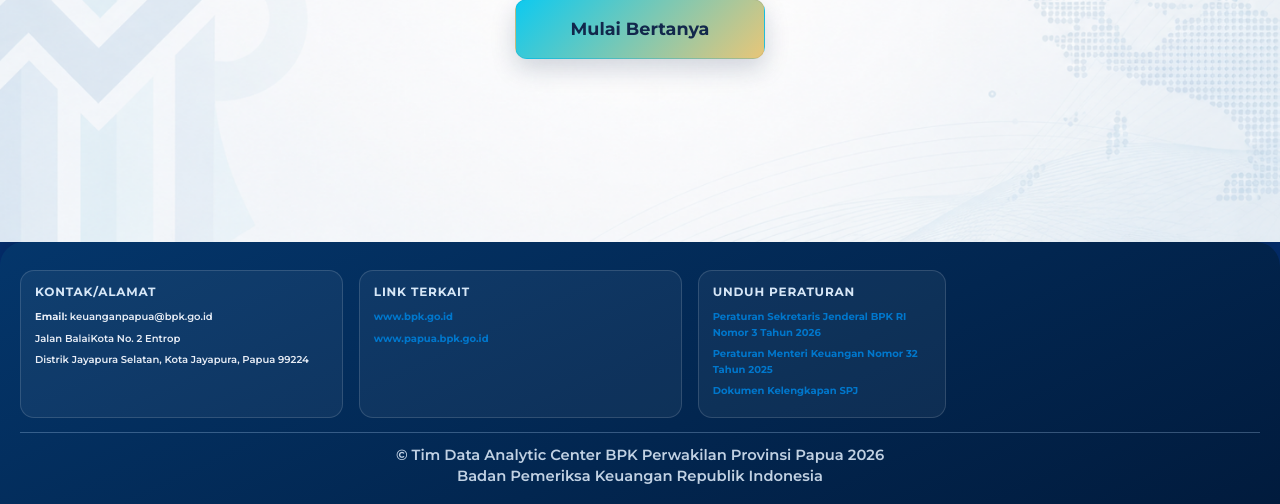
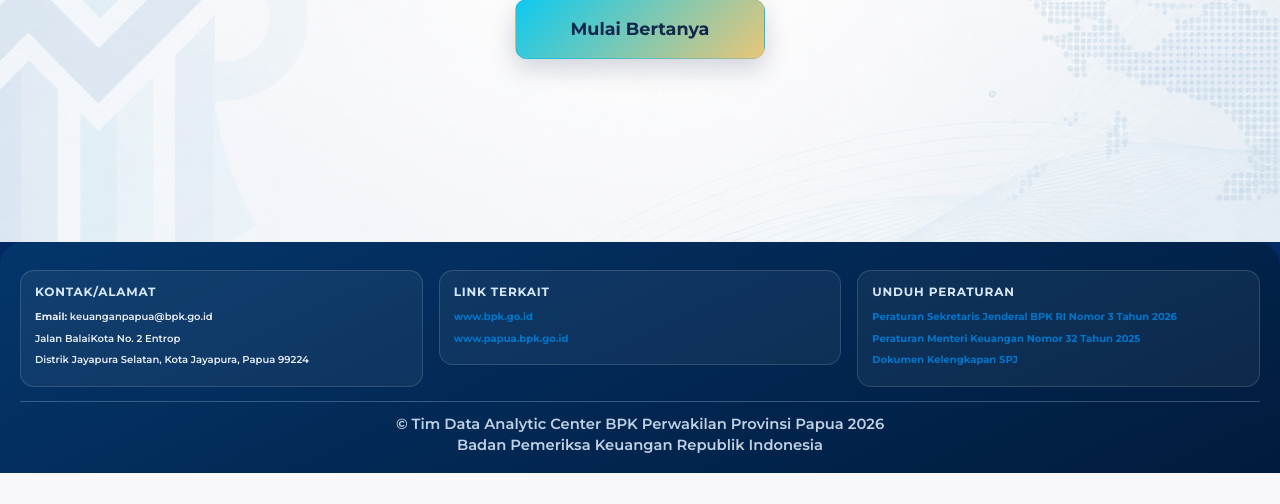
Before and after one commit to triprass/Project_Keu, an ASP.NET Core app: page / in a window 1280 px wide. Shown: the part 558-1062 px from the top of the page. After the commit the page ends 1031 px from the top, so only its background shows below. Run offline with ASP.NET Core 8, Linux system fonts and the light colour scheme; style sheets or scripts are compiled from the project's sources; the project's own start-up code is not run, and a stand-in starts its controllers and pages; some libraries are stand-ins or nearby versions.

Commit message:
update footer

```diff
--- a/wwwroot/css/site.css
+++ b/wwwroot/css/site.css
@@ -2396,8 +2396,12 @@ main[role="main"] {
     max-width: 1240px;
     margin: 0 auto;
     display: grid;
-    grid-template-columns: 1.3fr 1.3fr 1fr 1.2fr;
+    /* Make footer columns responsive: each column will be at least 220px
+       and will grow to fill available space. On narrow screens columns
+       will wrap automatically. */
+    grid-template-columns: repeat(auto-fit, minmax(220px, 1fr));
     gap: 16px;
+    align-items: start;
 }
 
 .site-footer-column {
```
